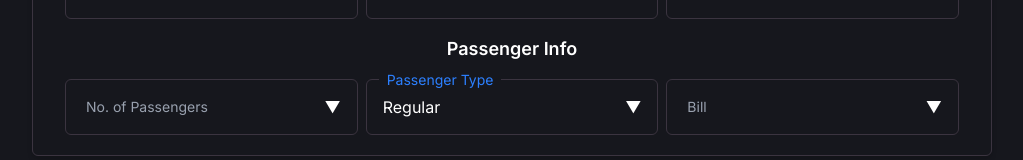
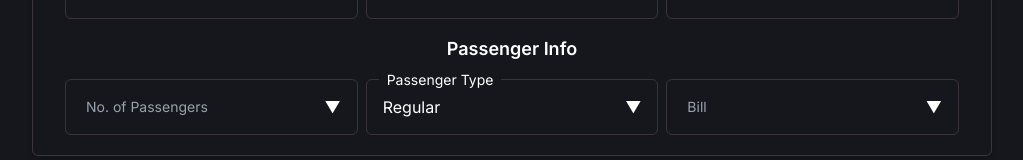
Before and after one commit to k-metra/DNSFareCalculator, a React (Vite) app: page / in a window 1280 px wide. Shown: the part 235-395 px from the top of the page, without its empty margins (128-1151 px from the left). Built offline with nearby package versions, Linux system fonts and the light colour scheme.

Commit message:
change label when activated to use secondary accent color

```diff
--- a/src/components/dropdown.tsx
+++ b/src/components/dropdown.tsx
@@ -51,7 +51,7 @@ export default function Dropdown({ label, value, options, onChange, disabled = f
                         text-sm
                         transition-all
                         ${value || open
-                            ? "-top-2.5 text-blue-500"
+                            ? "-top-2.5 text-secondary"
                             : "top-1/2 -translate-y-1/2 text-gray-400"
                         }`}
                 >{label}</span>
```
